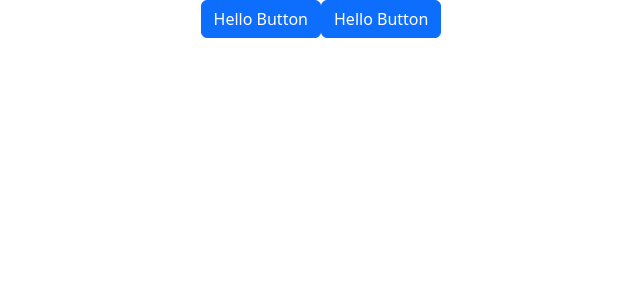
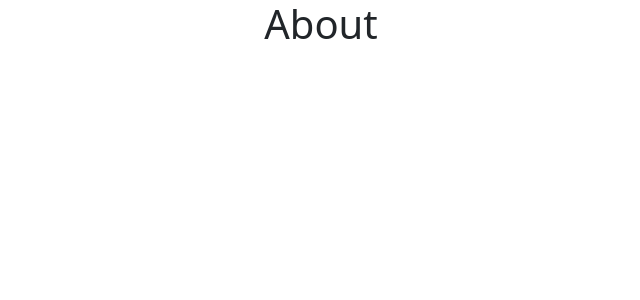
Before and after one commit to Kimriyeon/FirebaseClassProject, a React (Create React App) app: page /about in a window 1280 px wide. Shown: the top 300 px of the page, without its empty margins (319-959 px from the left). Built offline with nearby package versions, Linux system fonts and the light colour scheme.

Commit message:
add home and about with router

```diff
--- a/package.json
+++ b/package.json
@@ -10,6 +10,7 @@
     "react": "^18.2.0",
     "react-bootstrap": "^2.7.2",
     "react-dom": "^18.2.0",
+    "react-router-dom": "^6.9.0",
     "react-scripts": "5.0.1",
     "web-vitals": "^2.1.4"
   },
--- a/src/App.js
+++ b/src/App.js
@@ -3,14 +3,19 @@
 
 import './App.css';
 import { Test } from "./components/Test";
+import { Home } from "./pages/Home";
+import { About } from "./pages/About";
+import { Routes, Route } from "react-router-dom";
 
 const FirebaseApp = initializeApp(firebaseConfig)
 
 function App() {
   return (
     <div className="App">
-      <Test />
-      <Test />
+      <Routes>
+        <Route path="/" element={<Home />} />
+        <Route path="/about" element={<About />} />
+      </Routes>
     </div>
   );
 }
--- a/src/index.js
+++ b/src/index.js
@@ -4,11 +4,14 @@
 import App from './App';
 import reportWebVitals from './reportWebVitals';
 import "../node_modules/bootstrap/dist/css/bootstrap.min.css"
+import { BrowserRouter } from "react-router-dom"
 
 const root = ReactDOM.createRoot(document.getElementById('root'));
 root.render(
   <React.StrictMode>
-    <App />
+    <BrowserRouter>
+      <App />
+    </BrowserRouter>
   </React.StrictMode>
 );
 
--- /dev/null
+++ b/src/pages/About.js
@@ -0,0 +1,7 @@
+export function About() {
+    return (
+        <div>
+            <h1>About</h1>
+        </div>
+    )
+}
--- /dev/null
+++ b/src/pages/Home.js
@@ -0,0 +1,7 @@
+export function Home() {
+    return (
+        <div>
+            <h1>Home</h1>
+        </div>
+    )
+}
```
Also changed, not shown: 1 other file (tests, documents, lock files or other folders).
